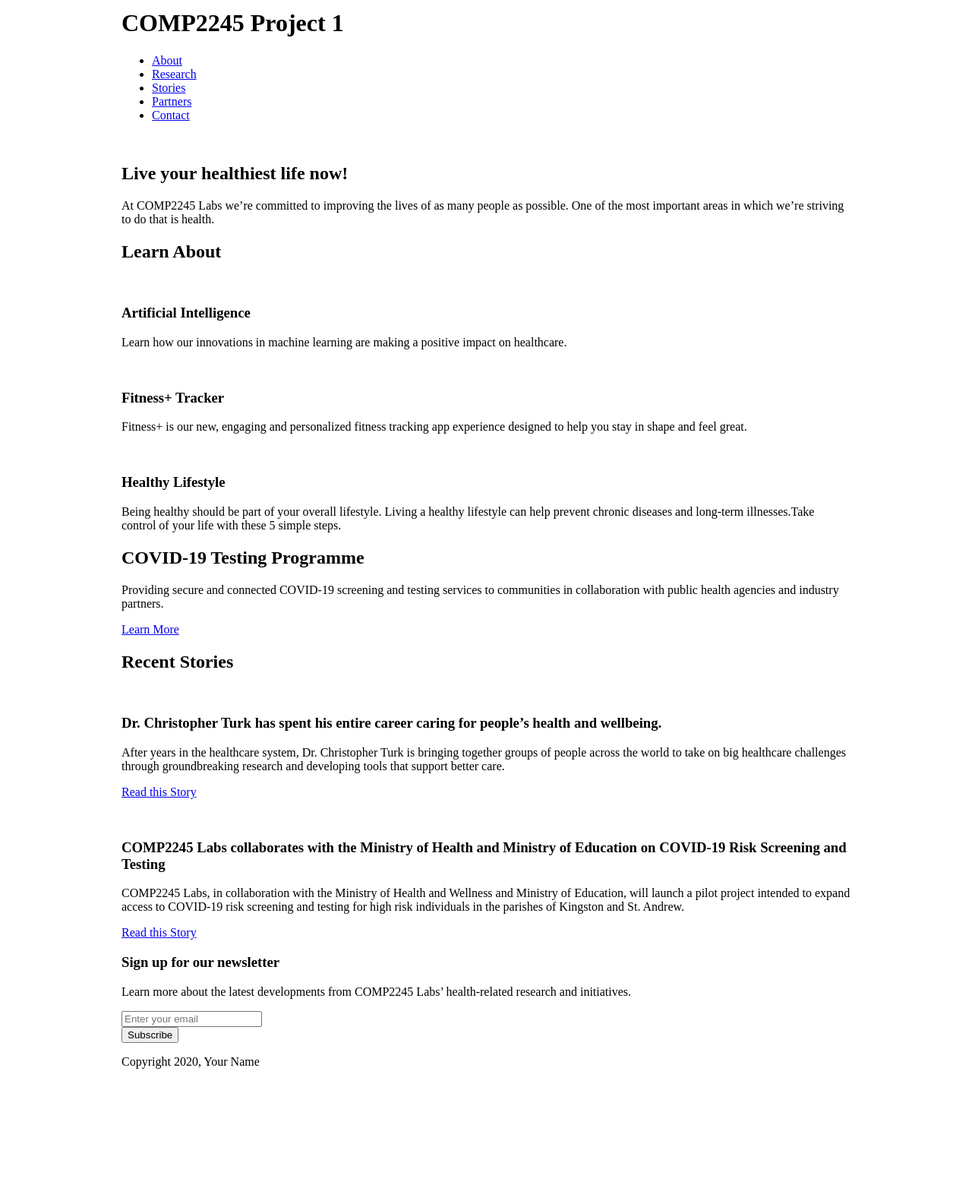
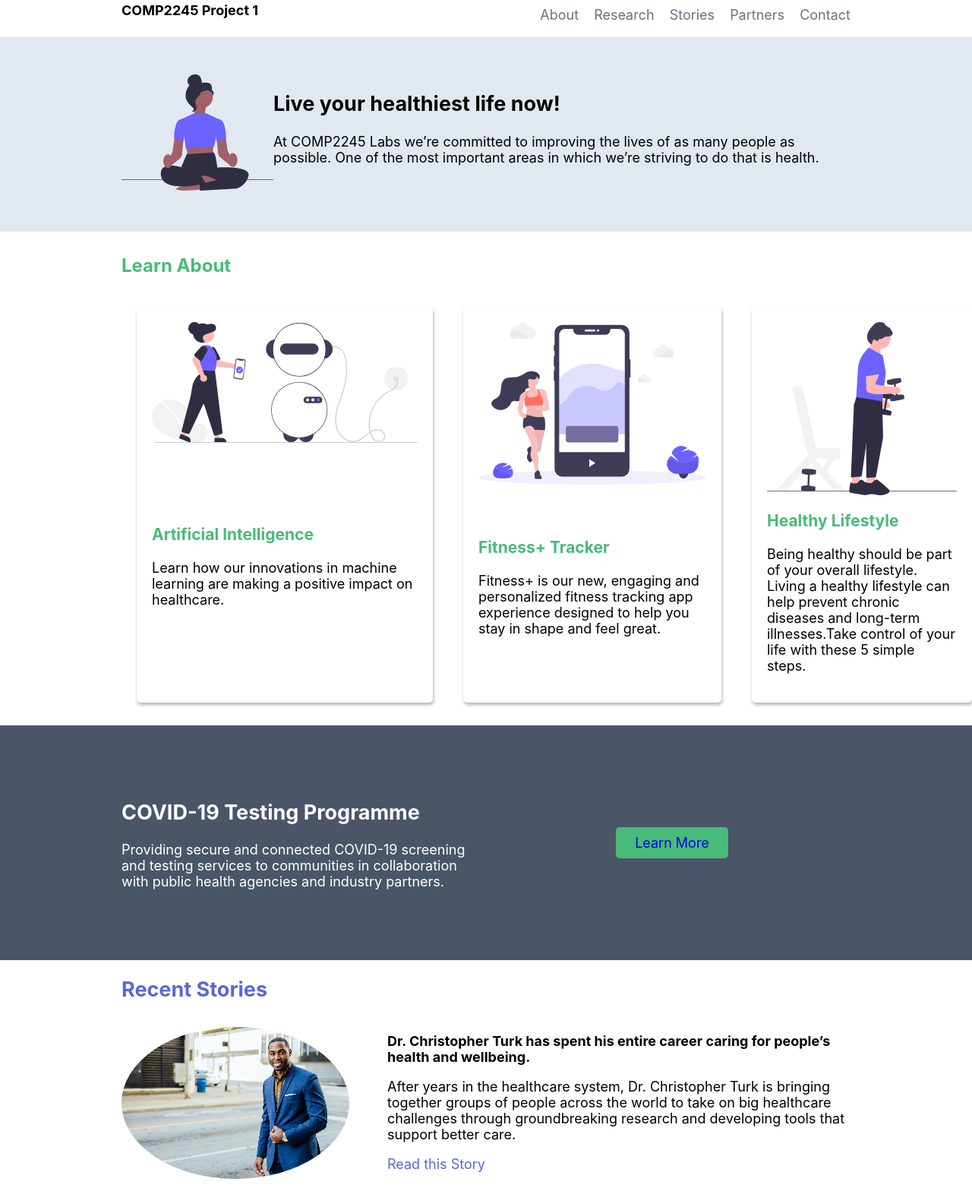
Before and after one commit to June468/comp2245-project1, a plain HTML site: page index.html in a window 1280 px wide. Shown: the part 9-1573 px from the top of the page at 76% size. Before the commit the page ends 1432 px from the top, so only its background shows below. Drawn offline with Linux system fonts and the light colour scheme.

Commit message:
edited styles.css and styles.js

```diff
--- a/index.html
+++ b/index.html
@@ -26,7 +26,7 @@
         <section class="overview-hero">
             <div class="container">
                 <div class="overview-hero-image">
-                    <img src="#" alt="">
+                    <img src="undraw_mindfulness_8gqa .svg" alt="">
                 </div>
                 <div class="overview-hero-text">
                     <h2>Live  your healthiest life now!</h2>
@@ -39,21 +39,21 @@
                 <h2>Learn About</h2>
                 <div class="cards">
                     <div class="card">
-                        <img src="#" alt="">
+                        <img src="undraw_artificial_intelligence_re_enpp.svg" alt="">
                         <div class="card-body">
                             <h3>Artificial Intelligence</h3>
                             <p>Learn how our innovations in machine learning are making a positive impact on healthcare.</p>
                         </div>
                     </div>
                     <div class="card">
-                        <img src="#" alt="">
+                        <img src="undraw_fitness_tracker_3033.svg" alt="">
                         <div class="card-body">
                             <h3>Fitness+ Tracker</h3>
                             <p>Fitness+ is our new, engaging and personalized fitness tracking app experience designed to help you stay in shape and feel great.</p>
                         </div>
                     </div>
                     <div class="card">
-                        <img src="#" alt="">
+                        <img src="undraw_healthy_habit_kwe6.svg" alt="">
                         <div class="card-body">
                             <h3>Healthy Lifestyle</h3>
                             <p>Being healthy should be part of your overall lifestyle. Living a healthy lifestyle can help prevent chronic diseases and long-term illnesses.Take control of your life with these 5 simple steps.</p>
@@ -77,7 +77,7 @@
             <div class="container">
                 <h2>Recent Stories</h2>
                 <article>
-                    <img src="" alt="">
+                    <img src="tamarcus-brown-29pFbI_D1Sc-unsplash.jpg" alt="">
                     <div class="article-body">
                         <h3>Dr. Christopher Turk has spent his entire career caring for people’s health and wellbeing.</h3>
                         <p>After years in the healthcare system, Dr. Christopher Turk is bringing together groups of people across the world to take on big healthcare challenges through groundbreaking research and developing tools that support better care.</p>
@@ -85,7 +85,7 @@
                     </div>
                 </article>
                 <article>
-                    <img src="" alt="">
+                    <img src="istockphoto-1389310326-1024x1024.jpg" alt="">
                     <div class="article-body">
                         <h3>COMP2245 Labs collaborates with the Ministry of Health and Ministry of Education on COVID-19 Risk Screening and Testing</h3>
                         <p>COMP2245 Labs, in collaboration with the Ministry of Health and Wellness and Ministry of Education, will launch a pilot project intended to expand access to COVID-19 risk screening and testing for high risk individuals in the parishes of Kingston and St. Andrew.</p>
@@ -110,7 +110,7 @@
     </main>
     <footer>
         <div class="container">
-            <p>Copyright 2020, Your Name</p>
+            <p>Copyright 2020, June Douglas</p>
         </div>
     </footer>
 </body>
--- a/scripts.js
+++ b/scripts.js
@@ -1 +1,25 @@
 /* Add your JavaScript to this file */
+  document.addEventListener('DOMContentLoaded', function () {
+    // Get the form and the message div
+    var form = document.querySelector('.newsletter form');
+    var messager = document.querySelector('.newsletter .message');
+
+    // Add a submit event listener to the form
+    form.addEventListener('submit', function (event) {
+      // Prevent the default form submission
+      event.preventDefault();
+
+      // Get the email input value
+      var emailInput = document.querySelector('.newsletter form input[name="email"]');
+      var email = emailInput.value.trim(); // Trim removes leading and trailing whitespaces
+
+      // Check if the email is not empty
+      if (email !== '') {
+        // Display the success message
+        messager.innerHTML = 'Thank you! Your email address <strong>' + email + '</strong> has been added to our mailing list!';
+      } else {
+        // Display the error message
+        messager.innerHTML = 'Please enter a valid email address.';
+      }
+    });
+  });
--- a/styles.css
+++ b/styles.css
@@ -1,7 +1,25 @@
-/* Add your CSS to this file */
 body {
+    font-family: -apple-system, BlinkMacSystemFont, "Segoe UI", Roboto, "Helvetica Neue", Arial, "Noto Sans", sans-serif;
     margin: 0;
-    font-size: 16px;
+    font-size: 18px;
+}
+
+
+header {
+    background-color: white;
+}
+
+header h1 {
+    font-size: 18px;
+}
+
+header a {
+    font-size: 18px;
+    padding-left: 15px;
+}
+
+a {
+    text-decoration: none;
 }
 
 .container {
@@ -9,3 +27,150 @@ body {
     max-width: 960px;
     width: 100%;
 }
+
+.container h1 {
+    float: left;
+}
+
+.container ul {
+    float: right;
+}
+
+nav ul {
+    list-style: none;
+}
+
+nav ul li {
+    display: inline;
+}
+
+nav a {
+    color: #6b7280;
+}
+
+nav a:hover {
+    color: #5A67D8;
+}
+
+main {
+    clear: both;
+}
+
+.overview-hero {
+    background-color: #E2E8F0;
+    padding: 50px;
+}
+
+.overview-hero .container {
+    display: flex;
+    flex-direction: row;
+}
+
+.learn-about {
+    padding: 10px;
+}
+
+.learn-about h2 {
+    font-size: 24px;
+    color: #48BB78;
+}
+
+.learn-about h3 {
+    font-size: 21px;
+    color: #48BB78;
+}
+
+.learn-about .container .cards {
+    display: grid;
+    grid-template-columns: 1fr 1fr 1fr;
+}
+
+.card {
+    display: grid;
+    border-radius: 5px;
+    border-color: #E2E8F0;
+    margin: 20px;
+    padding: 20px;
+    box-shadow: 1px 3px 4px rgba(0, 0, 0, 0.3);
+}
+
+.testing {
+    background-color: #4A5568;
+    color: #fff;
+    padding: 75px;
+}
+
+.testing .container {
+    display: grid;
+    grid-template-columns: 1fr 1fr;
+    grid-gap: 20px;
+}
+
+.cta {
+    margin: auto;
+    padding: 10px;
+    padding-left: 25px;
+    padding-right: 25px;
+    border-radius: 5px;
+    color: #fff;
+    background-color: #48BB78;
+}
+
+.stories h2 {
+    color: #5A67D8;
+}
+
+.stories a {
+    color: #5A67D8;
+}
+
+.stories .container article {
+    display: grid;
+    padding-bottom: 50px;
+}
+
+.stories .container article h3 {
+    font-size: 18px;
+}
+
+.stories .container img {
+    border-radius: 50%;
+    grid-column: 1;
+    margin-top: 10px;
+}
+
+.stories .container .article-body {
+    grid-column: 2;
+    padding-left: 50px;
+}
+
+.newsletter {
+    padding: 60px;
+    color: white;
+    background-color: #48BB78;
+}
+
+.newsletter .container {
+    text-align: center;
+    padding: 25px;
+}
+
+.newsletter .container form {
+    display: flex;
+    flex-direction: row;
+    justify-content: center;
+}
+
+.newsletter .container .form-group {
+    padding-right: 5px;
+}
+
+.newsletter .container .btn {
+    background-color: #4A5568;
+}
+
+footer {
+    padding: 20px;
+    color: white;
+    background-color: #4A5568;
+}
```
Also changed, not shown: tamarcus-brown-29pFbI_D1Sc-unsplash.jpg (added), undraw_artificial_intelligence_re_enpp.svg (added), undraw_fitness_tracker_3033.svg (added), undraw_healthy_habit_kwe6.svg (added), undraw_mindfulness_8gqa .svg (added).
